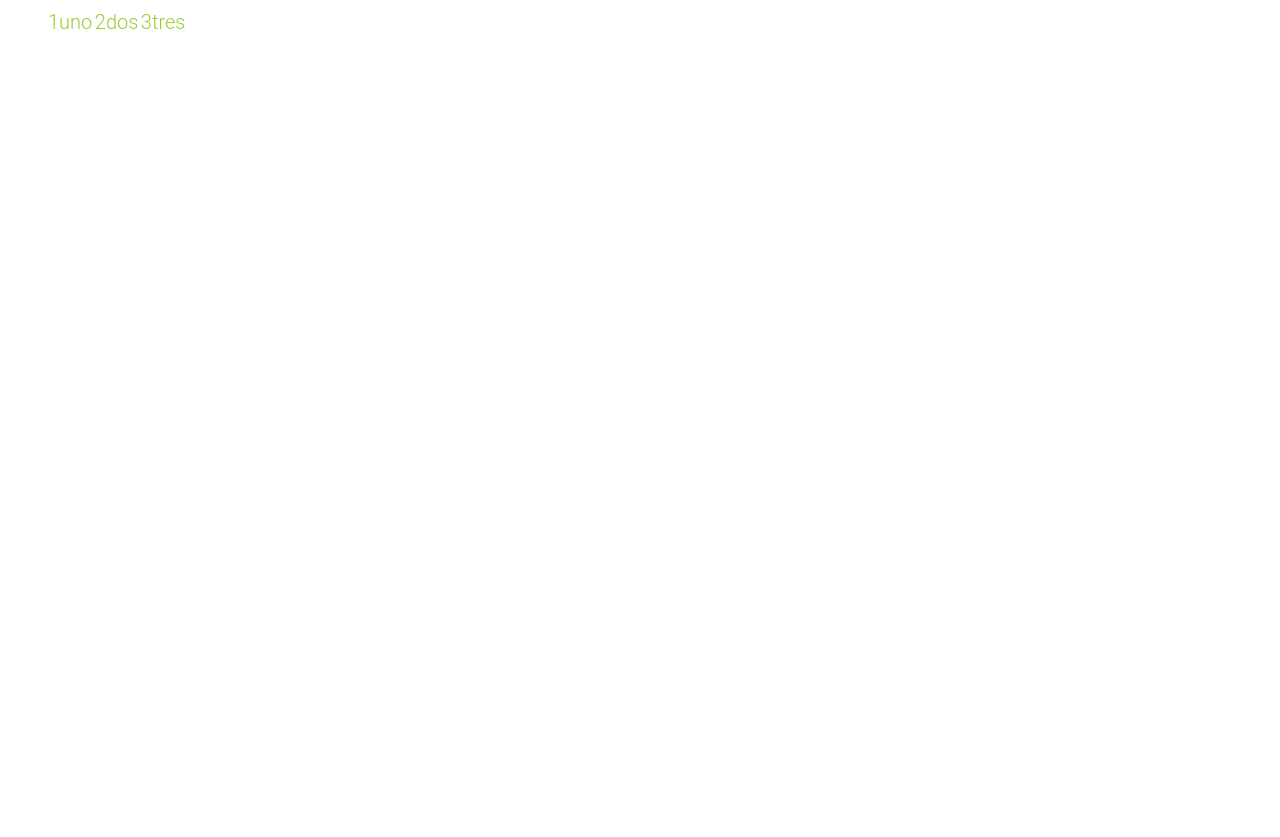
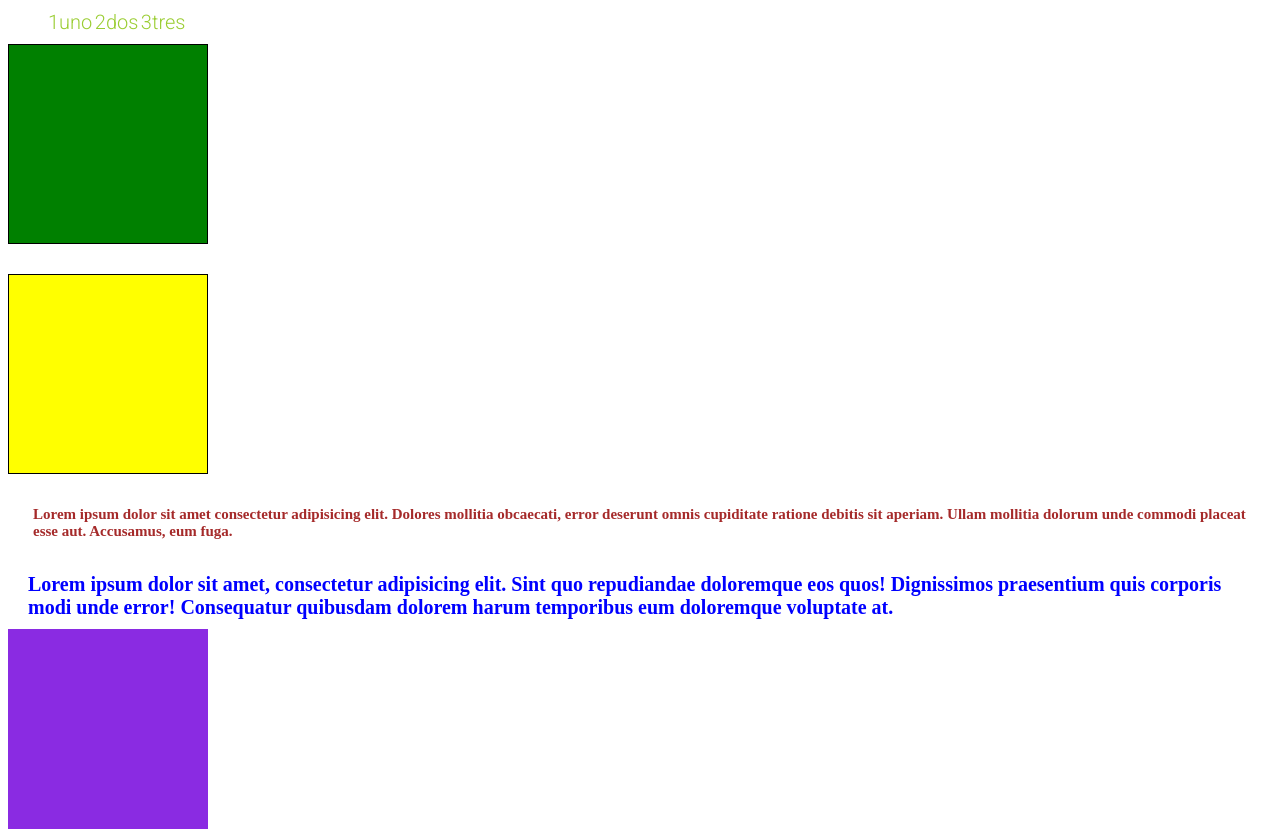
Before and after one commit to Jaimedv17/ejercicio1, a plain HTML site: page index.html in a window 1280 px wide. Before the commit the page ends 800 px from the top, so only its background shows below. Drawn offline with Linux system fonts and the light colour scheme.

Commit message:
se agrego la practica numero 2

```diff
--- a/index.html
+++ b/index.html
@@ -14,5 +14,20 @@
             <li><a href="">3tres</a></li>
         </ul>
     </nav>
+
+    <div class="caja caja1"></div>
+    <div class="caja caja2"></div>
+
+    <h2>Lorem ipsum dolor sit amet consectetur adipisicing elit. Dolores
+    mollitia obcaecati, error deserunt omnis cupiditate ratione debitis
+    sit aperiam. Ullam mollitia dolorum unde commodi placeat esse aut.
+    Accusamus, eum fuga.</h2>
+    <h1>Lorem ipsum dolor sit amet, consectetur adipisicing elit. Sint quo
+    repudiandae doloremque eos quos! Dignissimos praesentium quis corporis
+    modi unde error! Consequatur quibusdam dolorem harum temporibus eum
+    doloremque voluptate at.</h1>
+
+    <div class="caja caja3"></div>
+    <div class="caja caja4"></div>
 </body>
 </html>
--- a/styles.css
+++ b/styles.css
@@ -1,3 +1,13 @@
+@import url('https://fonts.googleapis.com/css2?family=Roboto:wght@300;400;700&display=swap');
+
+*,
+*::before,
+*::after{
+    box-sizing: border-box;
+}
+
+/*PRACTICA 1*/
+
 html{
     font-size: 10px;
 }
@@ -15,3 +25,69 @@ a{
     font-family: 'Roboto', sans-serif;
     font-weight: 300;
 }
+
+
+/*PRACTICA 2*/
+
+/*1)BOX MODEL QUE ES
+Son cajas o cuadros que envueleven cada elemento HTML
+Consiste en: margenes, bordes, rellenos.
+
+
+2)Se separa en 4 capas
+CONTENT-BOX
+PADDING-BOX
+BORDER-BOX
+MARGIN-BOX
+
+3)Se tgiene que colocar como unibersal la propiedad "box-sizeng"
+*,
+*::before,
+*::after{
+    box-sizeng
+}
+
+4)es lo que ocurre cuando se combinan dos elementos a nivel de bloque
+con márgenes verticales coincidentes. */
+/*4)Margin botton y top, ejemplo de colapsado*/
+.caja1{
+    background-color: green;
+    width: 200px;
+    height: 200px;
+    border: 1px solid black;
+    margin-bottom: 2rem;
+}
+.caja2{
+    background-color: yellow;
+    width: 200px;
+    height: 200px;
+    border: 1px solid black;
+    margin-top: 3rem;
+    display: block;
+}
+
+/*5)Margin sin "shorthand" y padding con shothand*/
+h1{
+    color: blue;
+    margin-top: 10px;
+    margin-right: 20px;
+    margin-bottom: 20px;
+    margin-left: 20px;
+}
+h2{
+    color: brown;
+    padding: 20px 20px 20px 25px;
+}
+
+/*6)Al colocar un margin-top negatico al cuadro
+morado, tiende a cubrir el margen
+del texto h2 ya que en este caso no lo aleja del h2, hace todo
+lo contrario y empiezaa invadir el espacio del elemento anterior*/
+
+.caja4{
+    background-color: blueviolet;
+    width: 200px;
+    height: 200px;
+    margin-top: -1rem;
+
+}
```
